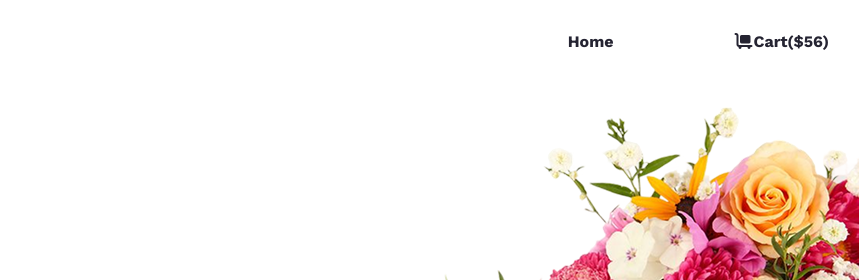
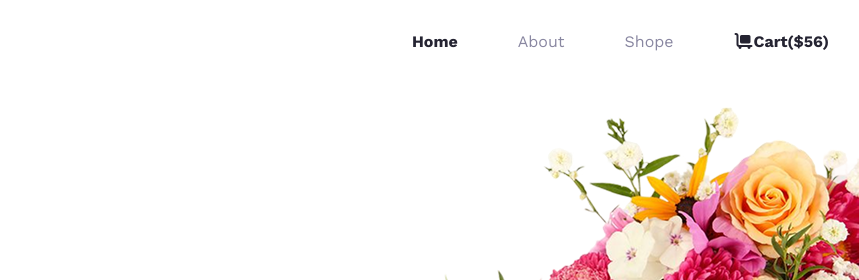
Before and after one commit to sabrina01534/My-assignment, a plain HTML site: page index.html in a window 1280 px wide. Shown: the top 280 px of the page, 421-1280 px from the left. Drawn offline with nearby package versions, Linux system fonts and the light colour scheme.

```diff
--- a/index.html
+++ b/index.html
@@ -18,7 +18,7 @@
     <header class="header">
       <nav class="navbar display">
         <img src="./assets/logo.png" />
-        <ul class="display">
+        <ul class=" class=ul display">
           <li class="nav-item"><a href="" class=" text nav-link">Home</a></li>
           <li class="hidden nav-item">
             <a href="" class="nav-link text-gray">About</a>
--- a/styles/styles.css
+++ b/styles/styles.css
@@ -35,7 +35,9 @@
 }
 
 /*Navbar*/
-
+.hidden {
+  display: flex;
+}
 .navbar {
   justify-content: space-between;
   align-items: center;
```
